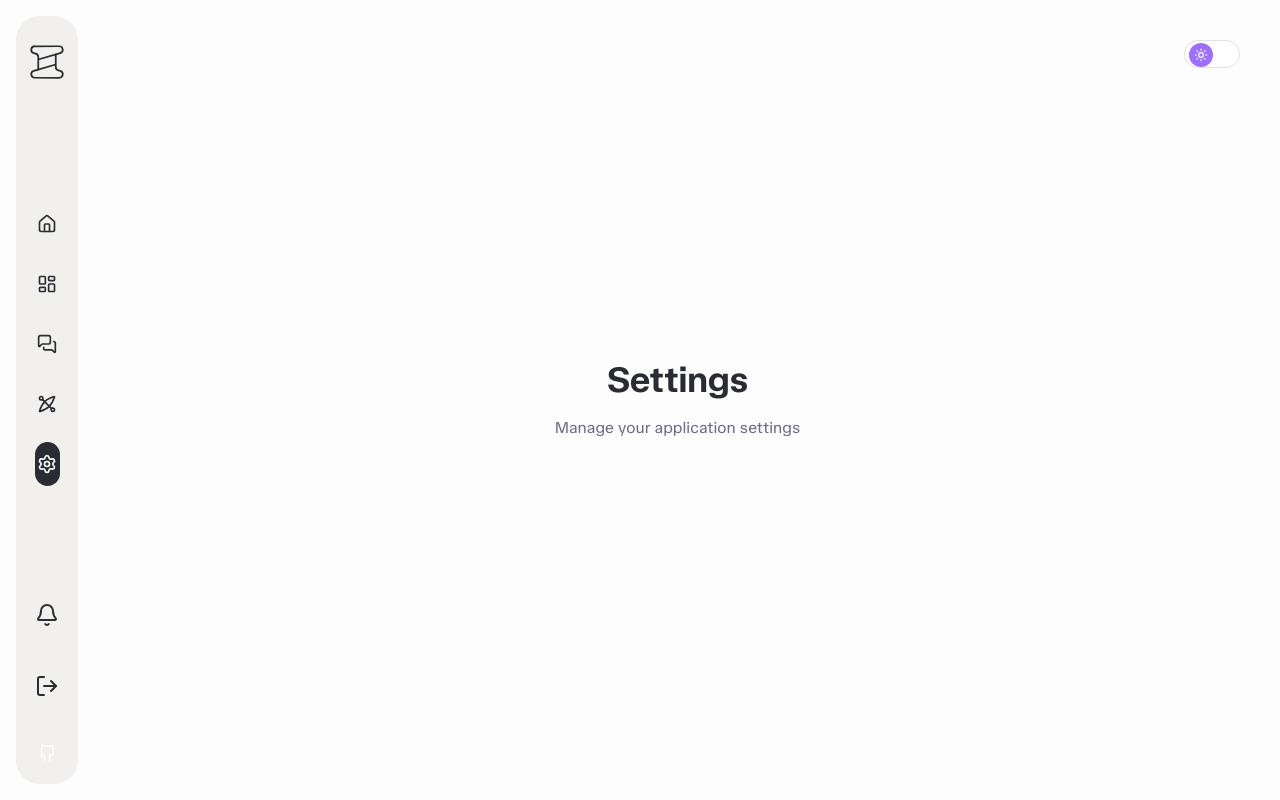
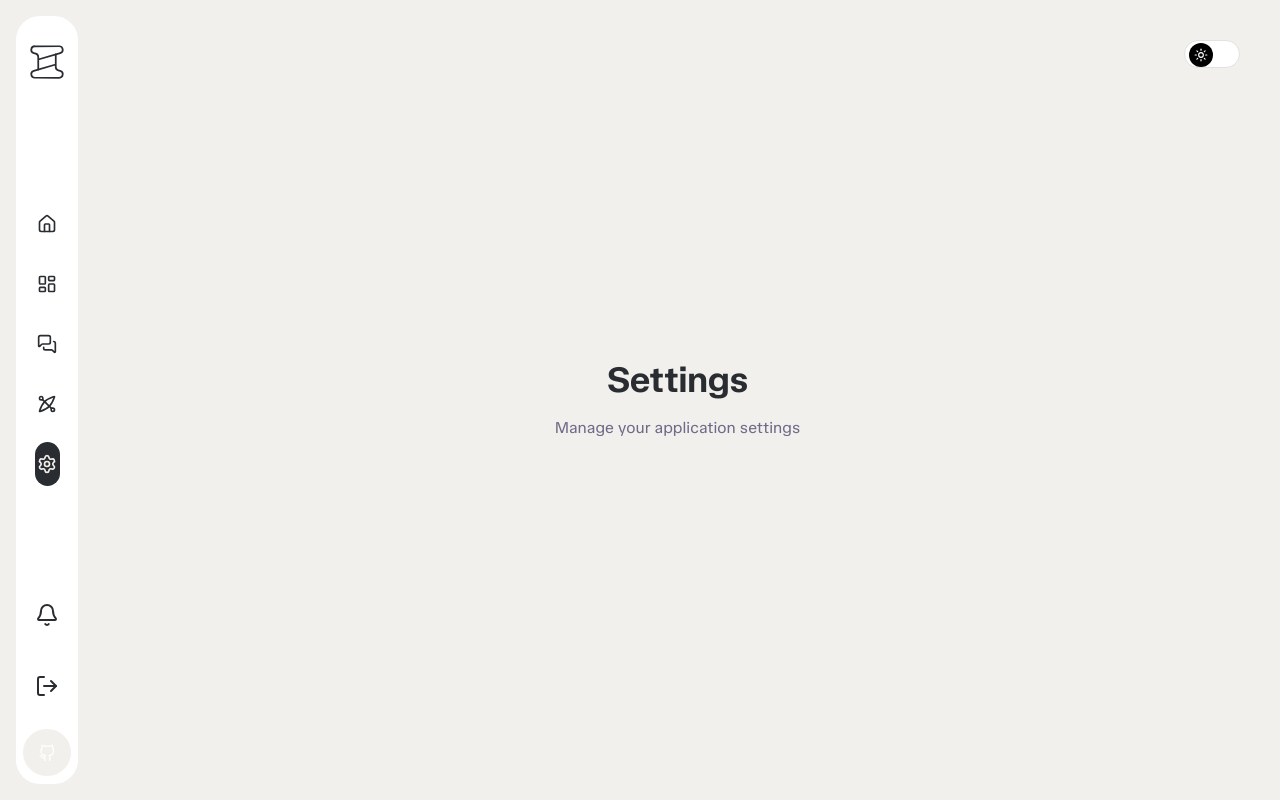
Before and after one commit to Amogh-007-Rin/ToolKit, a Next.js app in the folder web/: page /dashboard/settings in a window 1280 px wide. Built offline with nearby package versions, Linux system fonts and the light colour scheme.

Commit message:
style: refine theme palette and toggle knob color

```diff
--- a/web/src/components/ui/buttons/ThemeToggleButton.tsx
+++ b/web/src/components/ui/buttons/ThemeToggleButton.tsx
@@ -34,7 +34,7 @@ export default function ThemeToggleButton() {
       className="relative w-14 h-7 rounded-full bg-card border border-border cursor-pointer transition-colors hover:border-ring"
     >
       <motion.div
-        className={`absolute top-0.5 w-6 h-6 rounded-full flex items-center justify-center ${isDark ? "bg-foreground" : "bg-primary"}`}
+        className={`absolute top-0.5 w-6 h-6 rounded-full flex items-center justify-center ${isDark ? "bg-foreground" : "bg-theme-button-insider"}`}
         animate={{ x: isDark ? 28 : 4 }}
         transition={{ type: "spring", stiffness: 500, damping: 30 }}
       >
--- a/web/src/styles/globals.css
+++ b/web/src/styles/globals.css
@@ -24,17 +24,19 @@
   --color-ring: var(--ring);
   --color-destructive: var(--destructive);
   --color-destructive-foreground: var(--destructive-foreground);
+  --color-theme-button-insider: var(--theme-button-insider);
 }
 
 :root {
-  --background: #fdfdfd;
+  --background: #f2f0ed;
   --foreground: #292d32;
   --card: #ffffff;
   --card-foreground: #292d32;
-  --sidebar: #f1f0ec;
+  --sidebar: #ffffff;
   --sidebar-foreground: #292d32;
   --muted: #f1f0ec;
   --muted-foreground: #6f6a87;
+  --theme-button-insider: #000000;
   --primary: #9d6ffe;
   --primary-foreground: #ffffff;
   --accent: #9d6ffe;
@@ -56,6 +58,7 @@
   --muted: #252525;
   --muted-foreground: #6f6a87;
   --primary: #9d6ffe;
+  --theme-button-insider: #000000;
   --primary-foreground: #ffffff;
   --accent: #9d6ffe;
   --accent-foreground: #ffffff;
```
